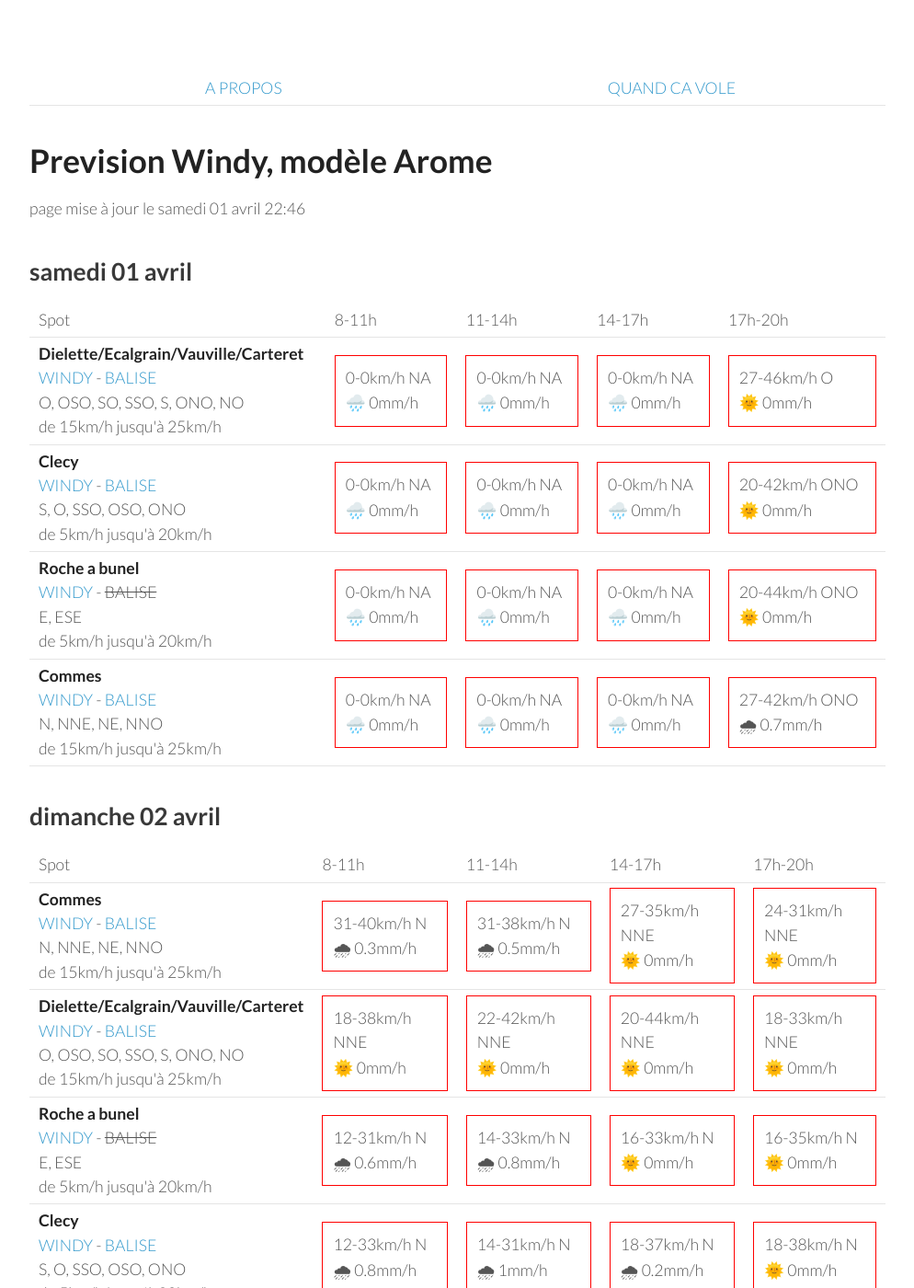
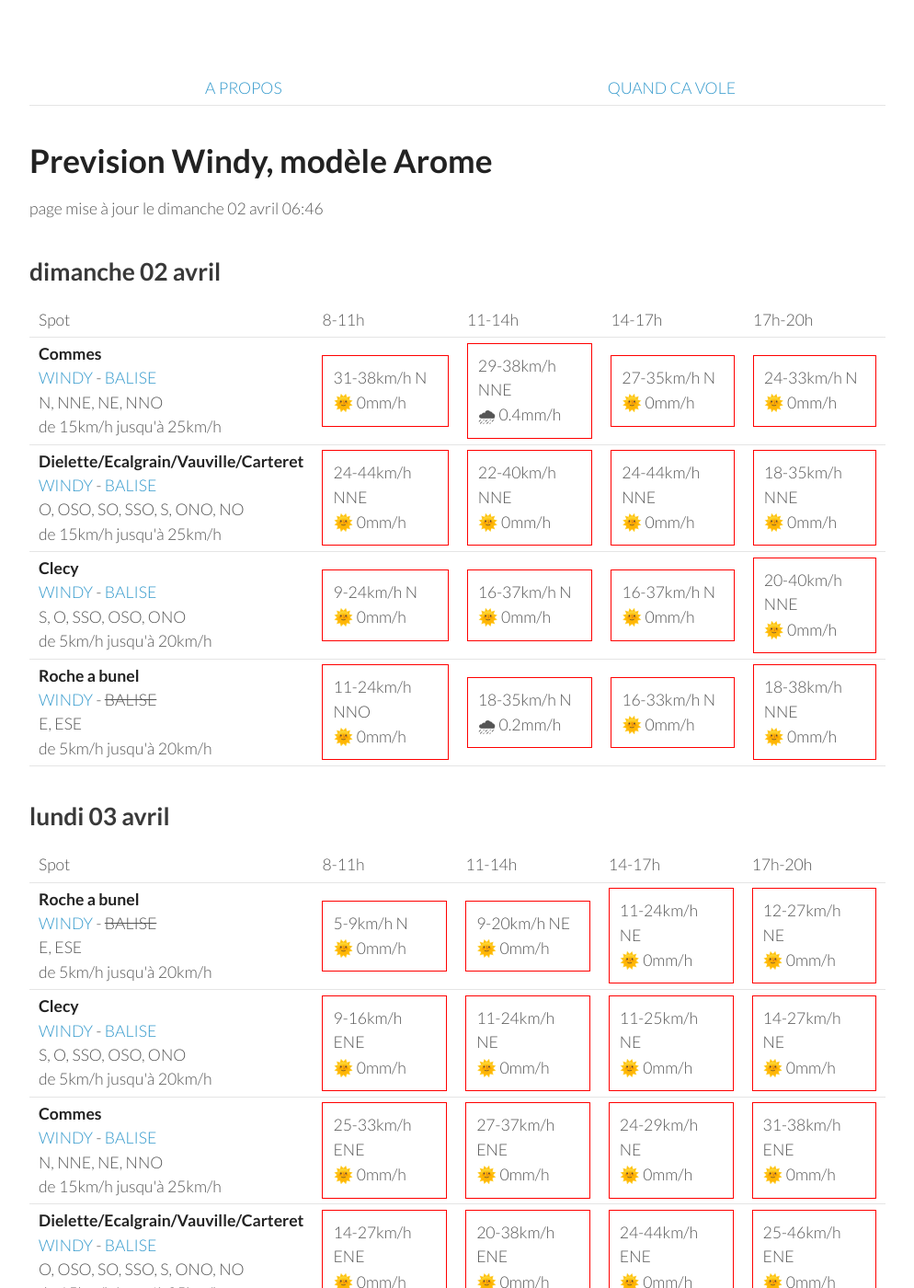
Before and after one commit to parapente-dans-le-nord/parapente-dans-le-nord.github.io, a Jekyll site: the page built from normandie.markdown, in a window 1280 px wide and 1400 px high. Shown: the whole window at 92% size, without its empty margins (26-1020 px from the left). Built offline with Jekyll 4.4.1, drawn with Linux system fonts in a browser that asks for light colours; some of the changed text lies outside the part shown.

Commit message:
update index.markdown

```diff
--- a/normandie.markdown
+++ b/normandie.markdown
@@ -7,60 +7,8 @@ title:  "Tous les spots"
 {: .links}
 
 # Prevision Windy, modèle Arome
-page mise à jour le samedi 01 avril 22:46
+page mise à jour le dimanche 02 avril 06:46
 
-## samedi 01 avril
-
-{::nomarkdown}
-<table>
-  <tbody>
-    <tr>
-      <td>Spot</td>
-      <td>8-11h</td>
-      <td>11-14h</td>
-      <td>14-17h</td>
-      <td>17h-20h</td>
-    </tr>
-<tr>
-        <td><strong>Dielette/Ecalgrain/Vauville/Carteret</strong><br><a href="https://windy.com/49.650/-1.856?49.243,-1.856,8">WINDY</a> - <span class=""><a href="http://www.balisemeteo.com/balise.php?idBalise=81">BALISE</a> </span><br> <span class="vent-favorable">O, OSO, SO, SSO, S, ONO, NO</span><br><span class="force-vent">de 15km/h jusqu'à 25km/h</span> </td>
-
-            <td><div class="not-flyable"><p>0-0km/h NA</p><p>🌧️ 0mm/h</p></div></td>
-            <td><div class="not-flyable"><p>0-0km/h NA</p><p>🌧️ 0mm/h</p></div></td>
-            <td><div class="not-flyable"><p>0-0km/h NA</p><p>🌧️ 0mm/h</p></div></td>
-            <td><div class="not-flyable"><p>27-46km/h O</p><p>🌞 0mm/h</p></div></td>
-
-    </tr>
-<tr>
-        <td><strong>Clecy</strong><br><a href="https://windy.com/48.929/-0.470?48.516,-0.470,8">WINDY</a> - <span class=""><a href="http://www.balisemeteo.com/balise.php?idBalise=122">BALISE</a> </span><br> <span class="vent-favorable">S, O, SSO, OSO, ONO</span><br><span class="force-vent">de 5km/h jusqu'à 20km/h</span> </td>
-
-            <td><div class="not-flyable"><p>0-0km/h NA</p><p>🌧️ 0mm/h</p></div></td>
-            <td><div class="not-flyable"><p>0-0km/h NA</p><p>🌧️ 0mm/h</p></div></td>
-            <td><div class="not-flyable"><p>0-0km/h NA</p><p>🌧️ 0mm/h</p></div></td>
-            <td><div class="not-flyable"><p>20-42km/h ONO</p><p>🌞 0mm/h</p></div></td>
-
-    </tr>
-<tr>
-        <td><strong>Roche a bunel</strong><br><a href="https://windy.com/48.993/-0.499?48.580,-0.499,8">WINDY</a> - <span class="no-balise"> BALISE </span><br> <span class="vent-favorable">E, ESE</span><br><span class="force-vent">de 5km/h jusqu'à 20km/h</span> </td>
-
-            <td><div class="not-flyable"><p>0-0km/h NA</p><p>🌧️ 0mm/h</p></div></td>
-            <td><div class="not-flyable"><p>0-0km/h NA</p><p>🌧️ 0mm/h</p></div></td>
-            <td><div class="not-flyable"><p>0-0km/h NA</p><p>🌧️ 0mm/h</p></div></td>
-            <td><div class="not-flyable"><p>20-44km/h ONO</p><p>🌞 0mm/h</p></div></td>
-
-    </tr>
-<tr>
-        <td><strong>Commes</strong><br><a href="https://windy.com/49.346/-0.726?48.936,-0.726,8">WINDY</a> - <span class=""><a href="http://www.balisemeteo.com/balise.php?idBalise=158">BALISE</a> </span><br> <span class="vent-favorable">N, NNE, NE, NNO</span><br><span class="force-vent">de 15km/h jusqu'à 25km/h</span> </td>
-
-            <td><div class="not-flyable"><p>0-0km/h NA</p><p>🌧️ 0mm/h</p></div></td>
-            <td><div class="not-flyable"><p>0-0km/h NA</p><p>🌧️ 0mm/h</p></div></td>
-            <td><div class="not-flyable"><p>0-0km/h NA</p><p>🌧️ 0mm/h</p></div></td>
-            <td><div class="not-flyable"><p>27-42km/h ONO</p><p>🌧 0.7mm/h</p></div></td>
-
-    </tr>
-
-</tbody>
-</table>
-{:/}
 ## dimanche 02 avril
 
 {::nomarkdown}
@@ -76,40 +24,40 @@ page mise à jour le samedi 01 avril 22:46
 <tr>
         <td><strong>Commes</strong><br><a href="https://windy.com/49.346/-0.726?48.936,-0.726,8">WINDY</a> - <span class=""><a href="http://www.balisemeteo.com/balise.php?idBalise=158">BALISE</a> </span><br> <span class="vent-favorable">N, NNE, NE, NNO</span><br><span class="force-vent">de 15km/h jusqu'à 25km/h</span> </td>
 
-            <td><div class="not-flyable"><p>31-40km/h N</p><p>🌧 0.3mm/h</p></div></td>
-            <td><div class="not-flyable"><p>31-38km/h N</p><p>🌧 0.5mm/h</p></div></td>
-            <td><div class="not-flyable"><p>27-35km/h NNE</p><p>🌞 0mm/h</p></div></td>
-            <td><div class="not-flyable"><p>24-31km/h NNE</p><p>🌞 0mm/h</p></div></td>
+            <td><div class="not-flyable"><p>31-38km/h N</p><p>🌞 0mm/h</p></div></td>
+            <td><div class="not-flyable"><p>29-38km/h NNE</p><p>🌧 0.4mm/h</p></div></td>
+            <td><div class="not-flyable"><p>27-35km/h N</p><p>🌞 0mm/h</p></div></td>
+            <td><div class="not-flyable"><p>24-33km/h N</p><p>🌞 0mm/h</p></div></td>
 
 
     </tr>
 <tr>
         <td><strong>Dielette/Ecalgrain/Vauville/Carteret</strong><br><a href="https://windy.com/49.650/-1.856?49.243,-1.856,8">WINDY</a> - <span class=""><a href="http://www.balisemeteo.com/balise.php?idBalise=81">BALISE</a> </span><br> <span class="vent-favorable">O, OSO, SO, SSO, S, ONO, NO</span><br><span class="force-vent">de 15km/h jusqu'à 25km/h</span> </td>
 
-            <td><div class="not-flyable"><p>18-38km/h NNE</p><p>🌞 0mm/h</p></div></td>
-            <td><div class="not-flyable"><p>22-42km/h NNE</p><p>🌞 0mm/h</p></div></td>
-            <td><div class="not-flyable"><p>20-44km/h NNE</p><p>🌞 0mm/h</p></div></td>
-            <td><div class="not-flyable"><p>18-33km/h NNE</p><p>🌞 0mm/h</p></div></td>
+            <td><div class="not-flyable"><p>24-44km/h NNE</p><p>🌞 0mm/h</p></div></td>
+            <td><div class="not-flyable"><p>22-40km/h NNE</p><p>🌞 0mm/h</p></div></td>
+            <td><div class="not-flyable"><p>24-44km/h NNE</p><p>🌞 0mm/h</p></div></td>
+            <td><div class="not-flyable"><p>18-35km/h NNE</p><p>🌞 0mm/h</p></div></td>
+
+
+    </tr>
+<tr>
+        <td><strong>Clecy</strong><br><a href="https://windy.com/48.929/-0.470?48.516,-0.470,8">WINDY</a> - <span class=""><a href="http://www.balisemeteo.com/balise.php?idBalise=122">BALISE</a> </span><br> <span class="vent-favorable">S, O, SSO, OSO, ONO</span><br><span class="force-vent">de 5km/h jusqu'à 20km/h</span> </td>
+
+            <td><div class="not-flyable"><p>9-24km/h N</p><p>🌞 0mm/h</p></div></td>
+            <td><div class="not-flyable"><p>16-37km/h N</p><p>🌞 0mm/h</p></div></td>
+            <td><div class="not-flyable"><p>16-37km/h N</p><p>🌞 0mm/h</p></div></td>
+            <td><div class="not-flyable"><p>20-40km/h NNE</p><p>🌞 0mm/h</p></div></td>
 
 
     </tr>
 <tr>
         <td><strong>Roche a bunel</strong><br><a href="https://windy.com/48.993/-0.499?48.580,-0.499,8">WINDY</a> - <span class="no-balise"> BALISE </span><br> <span class="vent-favorable">E, ESE</span><br><span class="force-vent">de 5km/h jusqu'à 20km/h</span> </td>
 
-            <td><div class="not-flyable"><p>12-31km/h N</p><p>🌧 0.6mm/h</p></div></td>
-            <td><div class="not-flyable"><p>14-33km/h N</p><p>🌧 0.8mm/h</p></div></td>
+            <td><div class="not-flyable"><p>11-24km/h NNO</p><p>🌞 0mm/h</p></div></td>
+            <td><div class="not-flyable"><p>18-35km/h N</p><p>🌧 0.2mm/h</p></div></td>
             <td><div class="not-flyable"><p>16-33km/h N</p><p>🌞 0mm/h</p></div></td>
-            <td><div class="not-flyable"><p>16-35km/h N</p><p>🌞 0mm/h</p></div></td>
-
-
-    </tr>
-<tr>
-        <td><strong>Clecy</strong><br><a href="https://windy.com/48.929/-0.470?48.516,-0.470,8">WINDY</a> - <span class=""><a href="http://www.balisemeteo.com/balise.php?idBalise=122">BALISE</a> </span><br> <span class="vent-favorable">S, O, SSO, OSO, ONO</span><br><span class="force-vent">de 5km/h jusqu'à 20km/h</span> </td>
-
-            <td><div class="not-flyable"><p>12-33km/h N</p><p>🌧 0.8mm/h</p></div></td>
-            <td><div class="not-flyable"><p>14-31km/h N</p><p>🌧 1mm/h</p></div></td>
-            <td><div class="not-flyable"><p>18-37km/h N</p><p>🌧 0.2mm/h</p></div></td>
-            <td><div class="not-flyable"><p>18-38km/h N</p><p>🌞 0mm/h</p></div></td>
+            <td><div class="not-flyable"><p>18-38km/h NNE</p><p>🌞 0mm/h</p></div></td>
 
 
     </tr>
@@ -133,39 +81,39 @@ page mise à jour le samedi 01 avril 22:46
         <td><strong>Roche a bunel</strong><br><a href="https://windy.com/48.993/-0.499?48.580,-0.499,8">WINDY</a> - <span class="no-balise"> BALISE </span><br> <span class="vent-favorable">E, ESE</span><br><span class="force-vent">de 5km/h jusqu'à 20km/h</span> </td>
 
             <td><div class="not-flyable"><p>5-9km/h N</p><p>🌞 0mm/h</p></div></td>
-            <td><div class="not-flyable"><p>11-25km/h ENE</p><p>🌞 0mm/h</p></div></td>
-            <td><div class="not-flyable"><p>14-33km/h ENE</p><p>🌞 0mm/h</p></div></td>
-            <td><div class="not-flyable"><p>14-33km/h NE</p><p>🌞 0mm/h</p></div></td>
+            <td><div class="not-flyable"><p>9-20km/h NE</p><p>🌞 0mm/h</p></div></td>
+            <td><div class="not-flyable"><p>11-24km/h NE</p><p>🌞 0mm/h</p></div></td>
+            <td><div class="not-flyable"><p>12-27km/h NE</p><p>🌞 0mm/h</p></div></td>
+
+
+    </tr>
+<tr>
+        <td><strong>Clecy</strong><br><a href="https://windy.com/48.929/-0.470?48.516,-0.470,8">WINDY</a> - <span class=""><a href="http://www.balisemeteo.com/balise.php?idBalise=122">BALISE</a> </span><br> <span class="vent-favorable">S, O, SSO, OSO, ONO</span><br><span class="force-vent">de 5km/h jusqu'à 20km/h</span> </td>
+
+            <td><div class="not-flyable"><p>9-16km/h ENE</p><p>🌞 0mm/h</p></div></td>
+            <td><div class="not-flyable"><p>11-24km/h NE</p><p>🌞 0mm/h</p></div></td>
+            <td><div class="not-flyable"><p>11-25km/h NE</p><p>🌞 0mm/h</p></div></td>
+            <td><div class="not-flyable"><p>14-27km/h NE</p><p>🌞 0mm/h</p></div></td>
 
 
     </tr>
 <tr>
         <td><strong>Commes</strong><br><a href="https://windy.com/49.346/-0.726?48.936,-0.726,8">WINDY</a> - <span class=""><a href="http://www.balisemeteo.com/balise.php?idBalise=158">BALISE</a> </span><br> <span class="vent-favorable">N, NNE, NE, NNO</span><br><span class="force-vent">de 15km/h jusqu'à 25km/h</span> </td>
 
-            <td><div class="not-flyable"><p>27-35km/h ENE</p><p>🌞 0mm/h</p></div></td>
-            <td><div class="not-flyable"><p>20-33km/h ENE</p><p>🌞 0mm/h</p></div></td>
-            <td><div class="not-flyable"><p>22-35km/h NE</p><p>🌞 0mm/h</p></div></td>
-            <td><div class="not-flyable"><p>25-40km/h NE</p><p>🌞 0mm/h</p></div></td>
-
-
-    </tr>
-<tr>
-        <td><strong>Clecy</strong><br><a href="https://windy.com/48.929/-0.470?48.516,-0.470,8">WINDY</a> - <span class=""><a href="http://www.balisemeteo.com/balise.php?idBalise=122">BALISE</a> </span><br> <span class="vent-favorable">S, O, SSO, OSO, ONO</span><br><span class="force-vent">de 5km/h jusqu'à 20km/h</span> </td>
-
-            <td><div class="not-flyable"><p>9-18km/h ENE</p><p>🌞 0mm/h</p></div></td>
-            <td><div class="not-flyable"><p>11-25km/h NE</p><p>🌞 0mm/h</p></div></td>
-            <td><div class="not-flyable"><p>14-33km/h ENE</p><p>🌞 0mm/h</p></div></td>
-            <td><div class="not-flyable"><p>14-33km/h NE</p><p>🌞 0mm/h</p></div></td>
+            <td><div class="not-flyable"><p>25-33km/h ENE</p><p>🌞 0mm/h</p></div></td>
+            <td><div class="not-flyable"><p>27-37km/h ENE</p><p>🌞 0mm/h</p></div></td>
+            <td><div class="not-flyable"><p>24-29km/h NE</p><p>🌞 0mm/h</p></div></td>
+            <td><div class="not-flyable"><p>31-38km/h ENE</p><p>🌞 0mm/h</p></div></td>
 
 
     </tr>
 <tr>
         <td><strong>Dielette/Ecalgrain/Vauville/Carteret</strong><br><a href="https://windy.com/49.650/-1.856?49.243,-1.856,8">WINDY</a> - <span class=""><a href="http://www.balisemeteo.com/balise.php?idBalise=81">BALISE</a> </span><br> <span class="vent-favorable">O, OSO, SO, SSO, S, ONO, NO</span><br><span class="force-vent">de 15km/h jusqu'à 25km/h</span> </td>
 
-            <td><div class="not-flyable"><p>12-22km/h ENE</p><p>🌞 0mm/h</p></div></td>
-            <td><div class="not-flyable"><p>25-37km/h ENE</p><p>🌞 0mm/h</p></div></td>
-            <td><div class="not-flyable"><p>25-38km/h ENE</p><p>🌞 0mm/h</p></div></td>
-            <td><div class="not-flyable"><p>29-44km/h ENE</p><p>🌞 0mm/h</p></div></td>
+            <td><div class="not-flyable"><p>14-27km/h ENE</p><p>🌞 0mm/h</p></div></td>
+            <td><div class="not-flyable"><p>20-38km/h ENE</p><p>🌞 0mm/h</p></div></td>
+            <td><div class="not-flyable"><p>24-44km/h ENE</p><p>🌞 0mm/h</p></div></td>
+            <td><div class="not-flyable"><p>25-46km/h ENE</p><p>🌞 0mm/h</p></div></td>
 
 
     </tr>
@@ -190,38 +138,38 @@ page mise à jour le samedi 01 avril 22:46
 
             <td><div class="flyable"><p>7-14km/h E</p><p>🌞 0mm/h</p></div></td>
             <td><div class="not-flyable"><p>9-22km/h ENE</p><p>🌞 0mm/h</p></div></td>
-            <td><div class="not-flyable"><p>11-27km/h ENE</p><p>🌞 0mm/h</p></div></td>
-            <td><div class="not-flyable"><p>11-27km/h NNE</p><p>🌞 0mm/h</p></div></td>
+            <td><div class="not-flyable"><p>9-27km/h ENE</p><p>🌞 0mm/h</p></div></td>
+            <td><div class="not-flyable"><p>11-25km/h NE</p><p>🌞 0mm/h</p></div></td>
 
 
     </tr>
 <tr>
         <td><strong>Clecy</strong><br><a href="https://windy.com/48.929/-0.470?48.516,-0.470,8">WINDY</a> - <span class=""><a href="http://www.balisemeteo.com/balise.php?idBalise=122">BALISE</a> </span><br> <span class="vent-favorable">S, O, SSO, OSO, ONO</span><br><span class="force-vent">de 5km/h jusqu'à 20km/h</span> </td>
 
-            <td><div class="not-flyable"><p>5-11km/h ENE</p><p>🌞 0mm/h</p></div></td>
-            <td><div class="not-flyable"><p>7-18km/h E</p><p>🌞 0mm/h</p></div></td>
-            <td><div class="not-flyable"><p>7-25km/h ENE</p><p>🌞 0mm/h</p></div></td>
-            <td><div class="not-flyable"><p>9-24km/h NNE</p><p>🌞 0mm/h</p></div></td>
+            <td><div class="not-flyable"><p>7-14km/h E</p><p>🌞 0mm/h</p></div></td>
+            <td><div class="not-flyable"><p>9-22km/h ENE</p><p>🌞 0mm/h</p></div></td>
+            <td><div class="not-flyable"><p>9-27km/h ENE</p><p>🌞 0mm/h</p></div></td>
+            <td><div class="not-flyable"><p>9-25km/h NE</p><p>🌞 0mm/h</p></div></td>
+
+
+    </tr>
+<tr>
+        <td><strong>Commes</strong><br><a href="https://windy.com/49.346/-0.726?48.936,-0.726,8">WINDY</a> - <span class=""><a href="http://www.balisemeteo.com/balise.php?idBalise=158">BALISE</a> </span><br> <span class="vent-favorable">N, NNE, NE, NNO</span><br><span class="force-vent">de 15km/h jusqu'à 25km/h</span> </td>
+
+            <td><div class="not-flyable"><p>9-16km/h ESE</p><p>🌞 0mm/h</p></div></td>
+            <td><div class="not-flyable"><p>9-18km/h E</p><p>🌞 0mm/h</p></div></td>
+            <td><div class="not-flyable"><p>12-24km/h ENE</p><p>🌞 0mm/h</p></div></td>
+            <td><div class="not-flyable"><p>16-29km/h NE</p><p>🌞 0mm/h</p></div></td>
 
 
     </tr>
 <tr>
         <td><strong>Dielette/Ecalgrain/Vauville/Carteret</strong><br><a href="https://windy.com/49.650/-1.856?49.243,-1.856,8">WINDY</a> - <span class=""><a href="http://www.balisemeteo.com/balise.php?idBalise=81">BALISE</a> </span><br> <span class="vent-favorable">O, OSO, SO, SSO, S, ONO, NO</span><br><span class="force-vent">de 15km/h jusqu'à 25km/h</span> </td>
 
-            <td><div class="not-flyable"><p>11-22km/h E</p><p>🌞 0mm/h</p></div></td>
-            <td><div class="not-flyable"><p>12-20km/h E</p><p>🌞 0mm/h</p></div></td>
-            <td><div class="not-flyable"><p>12-22km/h ENE</p><p>🌞 0mm/h</p></div></td>
-            <td><div class="not-flyable"><p>16-25km/h ENE</p><p>🌞 0mm/h</p></div></td>
-
-
-    </tr>
-<tr>
-        <td><strong>Commes</strong><br><a href="https://windy.com/49.346/-0.726?48.936,-0.726,8">WINDY</a> - <span class=""><a href="http://www.balisemeteo.com/balise.php?idBalise=158">BALISE</a> </span><br> <span class="vent-favorable">N, NNE, NE, NNO</span><br><span class="force-vent">de 15km/h jusqu'à 25km/h</span> </td>
-
-            <td><div class="not-flyable"><p>11-18km/h ESE</p><p>🌞 0mm/h</p></div></td>
-            <td><div class="not-flyable"><p>9-20km/h E</p><p>🌞 0mm/h</p></div></td>
-            <td><div class="not-flyable"><p>14-25km/h ENE</p><p>🌞 0mm/h</p></div></td>
-            <td><div class="not-flyable"><p>16-27km/h NE</p><p>🌞 0mm/h</p></div></td>
+            <td><div class="not-flyable"><p>11-20km/h E</p><p>🌞 0mm/h</p></div></td>
+            <td><div class="not-flyable"><p>11-22km/h ESE</p><p>🌞 0mm/h</p></div></td>
+            <td><div class="not-flyable"><p>11-20km/h E</p><p>🌞 0mm/h</p></div></td>
+            <td><div class="not-flyable"><p>18-27km/h ENE</p><p>🌞 0mm/h</p></div></td>
 
 
     </tr>
@@ -244,18 +192,18 @@ page mise à jour le samedi 01 avril 22:46
 <tr>
         <td><strong>Clecy</strong><br><a href="https://windy.com/48.929/-0.470?48.516,-0.470,8">WINDY</a> - <span class=""><a href="http://www.balisemeteo.com/balise.php?idBalise=122">BALISE</a> </span><br> <span class="vent-favorable">S, O, SSO, OSO, ONO</span><br><span class="force-vent">de 5km/h jusqu'à 20km/h</span> </td>
 
-            <td><div class="not-flyable"><p>3-9km/h S</p><p>🌞 0mm/h</p></div></td>
-            <td><div class="not-flyable"><p>3-12km/h E</p><p>🌞 0mm/h</p></div></td>
-            <td><div class="not-flyable"><p>3-16km/h ENE</p><p>🌞 0mm/h</p></div></td>
-            <td><div class="not-flyable"><p>5-16km/h NNE</p><p>🌞 0mm/h</p></div></td>
+            <td><div class="flyable"><p>7-12km/h SSO</p><p>🌞 0mm/h</p></div></td>
+            <td><div class="not-flyable"><p>5-14km/h SO</p><p>🌞 0mm/h</p></div></td>
+            <td><div class="not-flyable"><p>3-14km/h O</p><p>🌞 0mm/h</p></div></td>
+            <td><div class="flyable"><p>5-18km/h O</p><p>🌞 0mm/h</p></div></td>
 
 
     </tr>
 <tr>
         <td><strong>Commes</strong><br><a href="https://windy.com/49.346/-0.726?48.936,-0.726,8">WINDY</a> - <span class=""><a href="http://www.balisemeteo.com/balise.php?idBalise=158">BALISE</a> </span><br> <span class="vent-favorable">N, NNE, NE, NNO</span><br><span class="force-vent">de 15km/h jusqu'à 25km/h</span> </td>
 
-            <td><div class="not-flyable"><p>7-12km/h SSO</p><p>🌞 0mm/h</p></div></td>
-            <td><div class="not-flyable"><p>5-16km/h OSO</p><p>🌞 0mm/h</p></div></td>
+            <td><div class="not-flyable"><p>5-12km/h SO</p><p>🌞 0mm/h</p></div></td>
+            <td><div class="not-flyable"><p>7-16km/h OSO</p><p>🌞 0mm/h</p></div></td>
             <td><div class="not-flyable"><p>5-14km/h NNO</p><p>🌞 0mm/h</p></div></td>
             <td><div class="not-flyable"><p>7-16km/h NE</p><p>🌞 0mm/h</p></div></td>
 
@@ -264,8 +212,8 @@ page mise à jour le samedi 01 avril 22:46
 <tr>
         <td><strong>Dielette/Ecalgrain/Vauville/Carteret</strong><br><a href="https://windy.com/49.650/-1.856?49.243,-1.856,8">WINDY</a> - <span class=""><a href="http://www.balisemeteo.com/balise.php?idBalise=81">BALISE</a> </span><br> <span class="vent-favorable">O, OSO, SO, SSO, S, ONO, NO</span><br><span class="force-vent">de 15km/h jusqu'à 25km/h</span> </td>
 
-            <td><div class="not-flyable"><p>7-12km/h SSE</p><p>🌞 0mm/h</p></div></td>
-            <td><div class="not-flyable"><p>9-16km/h SSO</p><p>🌞 0mm/h</p></div></td>
+            <td><div class="not-flyable"><p>7-12km/h S</p><p>🌞 0mm/h</p></div></td>
+            <td><div class="not-flyable"><p>11-18km/h SSO</p><p>🌞 0mm/h</p></div></td>
             <td><div class="not-flyable"><p>12-20km/h SO</p><p>🌞 0mm/h</p></div></td>
             <td><div class="not-flyable"><p>11-20km/h OSO</p><p>🌞 0mm/h</p></div></td>
 
@@ -274,8 +222,8 @@ page mise à jour le samedi 01 avril 22:46
 <tr>
         <td><strong>Roche a bunel</strong><br><a href="https://windy.com/48.993/-0.499?48.580,-0.499,8">WINDY</a> - <span class="no-balise"> BALISE </span><br> <span class="vent-favorable">E, ESE</span><br><span class="force-vent">de 5km/h jusqu'à 20km/h</span> </td>
 
-            <td><div class="not-flyable"><p>5-11km/h SSO</p><p>🌞 0mm/h</p></div></td>
-            <td><div class="not-flyable"><p>5-16km/h OSO</p><p>🌞 0mm/h</p></div></td>
+            <td><div class="not-flyable"><p>7-14km/h SSO</p><p>🌞 0mm/h</p></div></td>
+            <td><div class="not-flyable"><p>5-16km/h SO</p><p>🌞 0mm/h</p></div></td>
             <td><div class="not-flyable"><p>3-16km/h ONO</p><p>🌞 0mm/h</p></div></td>
             <td><div class="not-flyable"><p>5-18km/h O</p><p>🌞 0mm/h</p></div></td>
 
@@ -298,22 +246,22 @@ page mise à jour le samedi 01 avril 22:46
       <td>17h-20h</td>
     </tr>
 <tr>
+        <td><strong>Clecy</strong><br><a href="https://windy.com/48.929/-0.470?48.516,-0.470,8">WINDY</a> - <span class=""><a href="http://www.balisemeteo.com/balise.php?idBalise=122">BALISE</a> </span><br> <span class="vent-favorable">S, O, SSO, OSO, ONO</span><br><span class="force-vent">de 5km/h jusqu'à 20km/h</span> </td>
+
+            <td><div class="flyable"><p>5-9km/h O</p><p>🌞 0mm/h</p></div></td>
+            <td><div class="not-flyable"><p>3-11km/h NO</p><p>🌞 0mm/h</p></div></td>
+            <td><div class="flyable"><p>5-14km/h O</p><p>🌞 0mm/h</p></div></td>
+            <td><div class="flyable"><p>9-20km/h O</p><p>🌞 0mm/h</p></div></td>
+
+
+    </tr>
+<tr>
         <td><strong>Dielette/Ecalgrain/Vauville/Carteret</strong><br><a href="https://windy.com/49.650/-1.856?49.243,-1.856,8">WINDY</a> - <span class=""><a href="http://www.balisemeteo.com/balise.php?idBalise=81">BALISE</a> </span><br> <span class="vent-favorable">O, OSO, SO, SSO, S, ONO, NO</span><br><span class="force-vent">de 15km/h jusqu'à 25km/h</span> </td>
 
             <td><div class="not-flyable"><p>9-14km/h OSO</p><p>🌞 0mm/h</p></div></td>
             <td><div class="not-flyable"><p>11-16km/h OSO</p><p>🌞 0mm/h</p></div></td>
             <td><div class="not-flyable"><p>14-20km/h OSO</p><p>🌧 0.2mm/h</p></div></td>
             <td><div class="not-flyable"><p>12-25km/h SO</p><p>🌧 2.8mm/h</p></div></td>
-
-
-    </tr>
-<tr>
-        <td><strong>Clecy</strong><br><a href="https://windy.com/48.929/-0.470?48.516,-0.470,8">WINDY</a> - <span class=""><a href="http://www.balisemeteo.com/balise.php?idBalise=122">BALISE</a> </span><br> <span class="vent-favorable">S, O, SSO, OSO, ONO</span><br><span class="force-vent">de 5km/h jusqu'à 20km/h</span> </td>
-
-            <td><div class="not-flyable"><p>5-11km/h SSE</p><p>🌞 0mm/h</p></div></td>
-            <td><div class="not-flyable"><p>3-12km/h SSE</p><p>🌞 0mm/h</p></div></td>
-            <td><div class="not-flyable"><p>1-14km/h ENE</p><p>🌞 0mm/h</p></div></td>
-            <td><div class="not-flyable"><p>5-16km/h NE</p><p>🌞 0mm/h</p></div></td>
 
 
     </tr>
```
